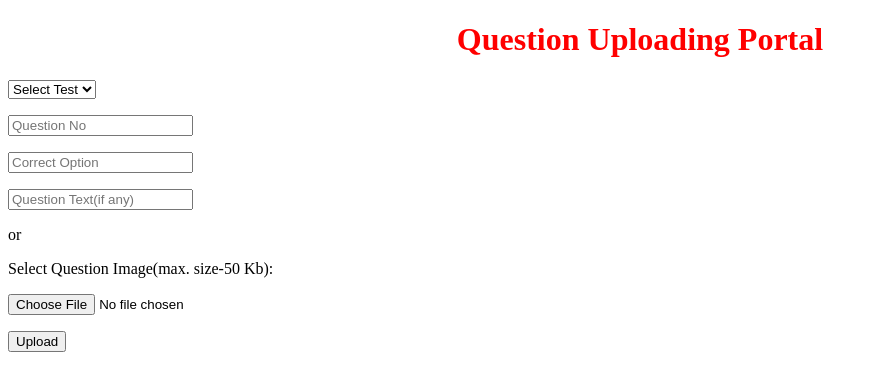
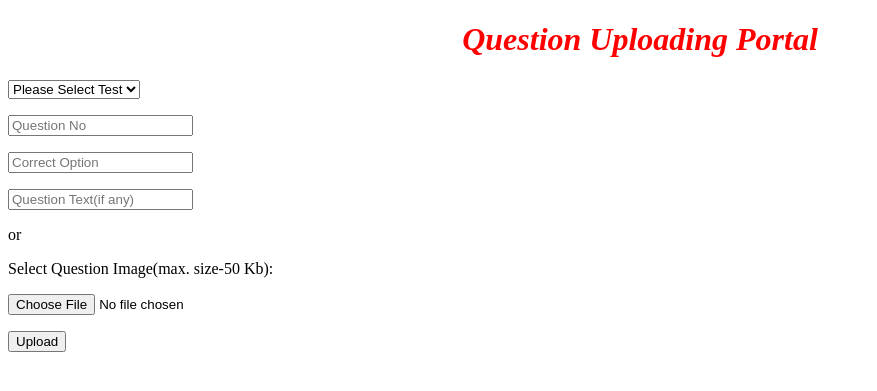
Before and after one commit to Atul18341/Web-development, a PHP site: page /upload_question.php in a window 1280 px wide. Shown: the top 391 px of the page, without its empty margins (0-877 px from the left). Run offline with PHP 8.4, Linux system fonts and the light colour scheme; data that the repository does not hold is empty.

Commit message:
Update upload_question.php

```diff
--- a/upload_question.php
+++ b/upload_question.php
@@ -5,11 +5,11 @@
 <meta name="viewport"content="width=device-width,initial-scale=1">
 </head>
 <body>
-<h1 align="center"><font face="lucida calligraphy" color="red">Question Uploading Portal</font></h1>
+  <h1 align="center"><font face="lucida calligraphy" color="red"><i> Question Uploading Portal </i></font></h1>
 
 <form action="upload_question.php" method="post" enctype="multipart/form-data">
 <select name="testname">
-  <option value="#">Select Test</option>
+  <option value="#">Please Select Test</option>
 <?php
 include("config.php");
 $query=mysqli_query($dbc,"SELECT * FROM administrator_access");
@@ -53,7 +53,7 @@ if($query) {
 echo "Question Successfully Inserted/Uploaded.";
 }
 else{
-    echo"Question Insertion Failed.";
+    echo"Question Insertion Failed.Please try again later.";
 }
 }
 ?>
```
